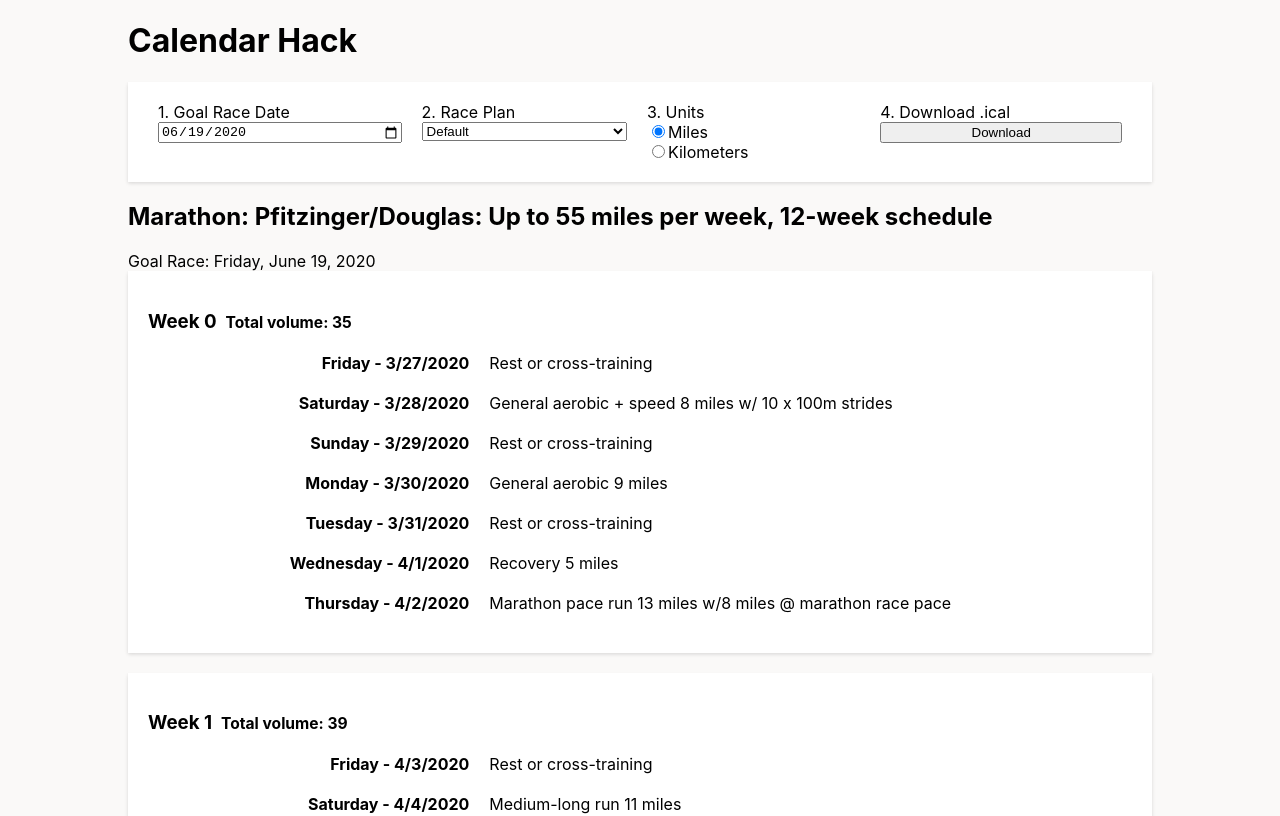
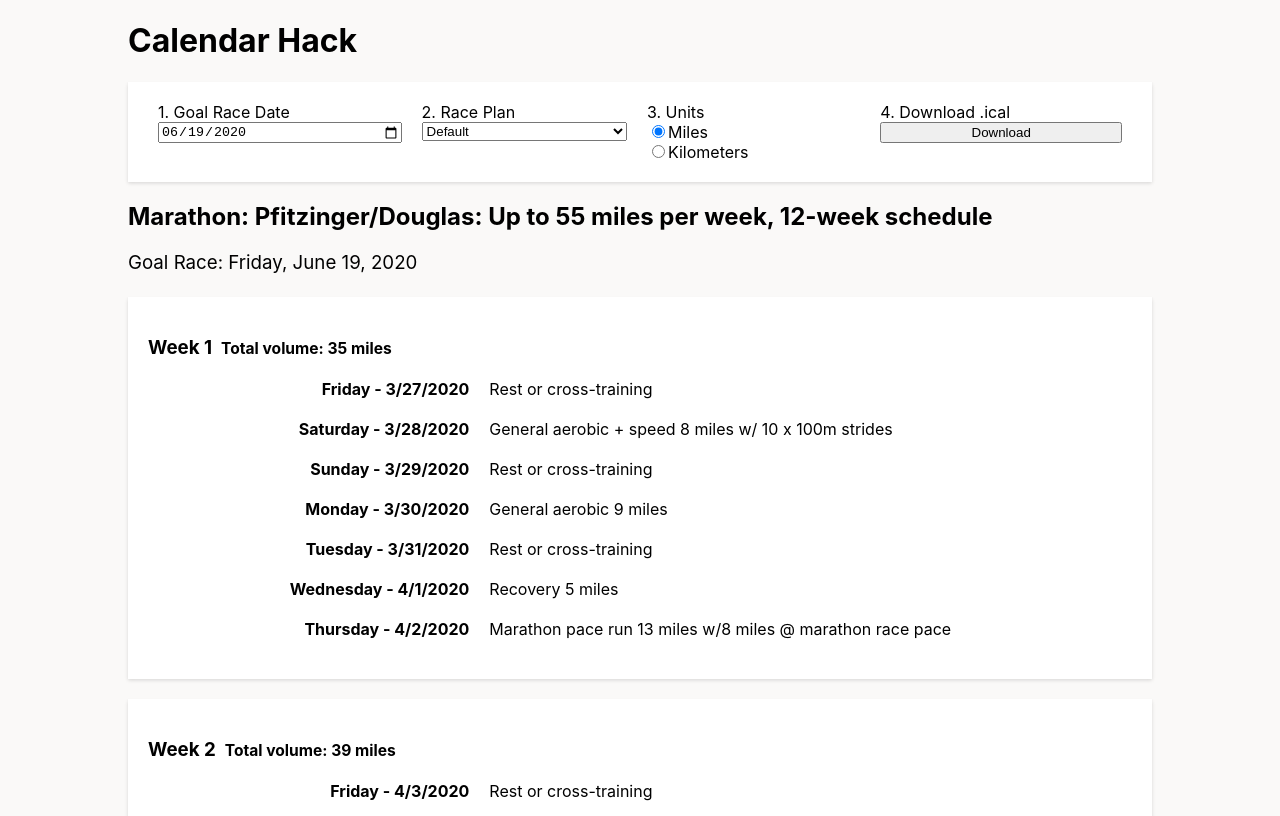
Before and after one commit to hoovercj/time-to-run, a React (Create React App) app: page / in a window 1280 px wide. Shown: the top 816 px of the page. Built offline with nearby package versions, Linux system fonts and the light colour scheme.

Commit message:
Format weekly volume + code/UI cleanup

```diff
--- a/src/components/Plan.css
+++ b/src/components/Plan.css
@@ -15,6 +15,11 @@
   margin: 20px 0;
 }
 
+.goal-race {
+  margin-bottom: 1.25em;
+  font-size: 1.17em;
+}
+
 @media (max-width: 800px) {
   .workout {
     display: block;
--- a/src/components/Plan.tsx
+++ b/src/components/Plan.tsx
@@ -2,14 +2,25 @@
 
 import "./Plan.css";
 
-import { ScheduledPlan, ScheduledWorkout } from "../lib/workout";
-import { chunkArray, getLongDateString, getDayOfWeekString, getShortDateString } from "../lib/utils";
-import { formatWorkout } from "../lib/formatter";
+import { ScheduledPlan, ScheduledWorkout, Units } from "../lib/workout";
+import {
+  chunkArray,
+  getLongDateString,
+  getDayOfWeekString,
+  getShortDateString,
+  scaleNumber
+} from "../lib/utils";
+import { formatWorkoutFromTemplate } from "../lib/formatter";
 import { Card } from "./Card";
 
 export interface PlanProps {
-  plan: ScheduledPlan
+  plan: ScheduledPlan;
 }
+
+// TODO: units are being duplicated throughout the tree
+// Currently this is fine because they are always the same,
+// but they could theoretically become out of sync. Normalize
+// handling of units to eliminate this risk
 
 export function Plan({ plan }: PlanProps) {
   const { workouts, goalDate, title } = plan;
@@ -18,8 +29,15 @@
   return (
     <div>
       <h2>{title}</h2>
-      <div>Goal Race: {getLongDateString(goalDate)}</div>
-      {weeks.map((week, index) => Week({ workouts: week, index: index }))}
+      <div className="goal-race">Goal Race: {getLongDateString(goalDate)}</div>
+      {weeks.map((week, index) => (
+        <Week
+          key={index}
+          workouts={week}
+          index={index}
+          displayUnits={plan.displayUnits}
+        />
+      ))}
     </div>
   );
 }
@@ -27,15 +45,25 @@
 export interface WeekProps {
   index: number;
   workouts: ScheduledWorkout[];
+  displayUnits: Units;
 }
 
-export function Week({ workouts, index }: WeekProps) {
-  const volume = workouts.reduce((total, workout) => total + workout.totalDistance, 0)
+export function Week({ workouts, index, displayUnits }: WeekProps) {
+  const volume = workouts.reduce(
+    (total, { totalDistance, units, displayUnits }) =>
+      total + scaleNumber(totalDistance, units, displayUnits),
+    0
+  );
 
   return (
     <Card>
-        <h3>Week {index}&nbsp;&nbsp;<small>Total volume: {volume}</small></h3>
-        {workouts.map(workout => Workout({ workout: workout }))}
+      <h3>
+        Week {index + 1}&nbsp;&nbsp;
+        <small>
+          Total volume: {Math.round(volume).toString(10)} {displayUnits}
+        </small>
+      </h3>
+      {workouts.map((workout, index) => <Workout key={index} workout={workout} />)}
     </Card>
   );
 }
@@ -45,11 +73,15 @@
 }
 
 export function Workout({ workout }: WorkoutProps) {
-  const { description, date, inputUnits, outputUnits } = workout;
+  const { description, date, units, displayUnits } = workout;
   return (
     <div className="workout">
-      <div className="date">{getDayOfWeekString(date)} - {getShortDateString(date)}</div>
-      <div className="description">{formatWorkout(description, inputUnits, outputUnits)}</div>
+      <div className="date">
+        {getDayOfWeekString(date)} - {getShortDateString(date)}
+      </div>
+      <div className="description">
+        {formatWorkoutFromTemplate(description, units, displayUnits)}
+      </div>
     </div>
   );
 }
--- a/src/lib/formatter.ts
+++ b/src/lib/formatter.ts
@@ -1,6 +1,7 @@
 import { Units } from "./workout";
+import { scaleNumber } from "./utils";
 
-export const formatWorkout = (template: string, inputUnits: Units = Units.miles, outputUnits: Units = inputUnits): string => {
+export const formatWorkoutFromTemplate = (template: string, inputUnits: Units = Units.miles, outputUnits: Units = inputUnits): string => {
     const replacer = (match: string, number: string, _2: string, _3: string, _4: string, units: string, offset: number, string: string): string => {
         if (!match) {
             return string;
@@ -8,9 +9,9 @@
 
         let replacement = "";
 
-        replacement += formatNumber(number, inputUnits, outputUnits);
+        replacement += formatNumberTemplate(number, inputUnits, outputUnits);
 
-        replacement += formatUnits(units, outputUnits);
+        replacement += formatUnitsTemplate(units, outputUnits);
 
         return replacement.trim();
     }
@@ -33,17 +34,7 @@
     "miles": "mi",
 }
 
-const getScaleFactor = (inputUnits: Units, outputUnits: Units): number => {
-    if (inputUnits === outputUnits) {
-        return 1;
-    } else if (outputUnits === Units.kilometers) {
-        return 1.60934;
-    } else {
-        return 0.621371;
-    }
-}
-
-const formatNumber = (input: string, inputUnits: Units, outputUnits: Units): string => {
+const formatNumberTemplate = (input: string, inputUnits: Units, outputUnits: Units): string => {
     if (!input) {
         return "";
     }
@@ -54,11 +45,11 @@
     }
 
     // If the units are different, scale then round
-    const scaledInput = parseFloat(input) * getScaleFactor(inputUnits, outputUnits);
+    const scaledInput = scaleNumber(parseFloat(input), inputUnits, outputUnits);
     return Math.round(scaledInput).toString(10);
 }
 
-const formatUnits = (input: string, outputUnits: Units) => {
+const formatUnitsTemplate = (input: string, outputUnits: Units) => {
     if (input === "D") {
         return " " + LONG_UNITS[outputUnits];
     } else if (input === "d") {
--- a/src/lib/utils.ts
+++ b/src/lib/utils.ts
@@ -9,34 +9,53 @@
   return chunks;
 }
 
+export function getScaleFactor(inputUnits: Units, outputUnits: Units): number {
+  if (inputUnits === outputUnits) {
+      return 1;
+  } else if (outputUnits === Units.kilometers) {
+      return 1.60934;
+  } else {
+      return 0.621371;
+  }
+}
+
+export function scaleNumber(input: number, inputUnits: Units, outputUnits: Units): number {
+  if (inputUnits === outputUnits) {
+    return input;
+  } else {
+    return input * getScaleFactor(inputUnits, outputUnits);
+  }
+}
+
 export function addDays(date: Date, days: number): Date {
   const newDate = new Date(date);
   newDate.setDate(newDate.getDate() + days);
   return newDate;
 }
 
-export function schedulePlan(plan: Plan, goalDate: Date, outputUnits: Units): ScheduledPlan {
-  const scheduledWorkouts = scheduleWorkouts(plan.workouts, goalDate, plan.units, outputUnits);
+export function schedulePlan(plan: Plan, goalDate: Date, displayUnits: Units): ScheduledPlan {
+  const scheduledWorkouts = scheduleWorkouts(plan.workouts, goalDate, plan.units, displayUnits);
   return {
     ...plan,
     goalDate,
     workouts: scheduledWorkouts,
-
+    displayUnits: displayUnits,
   };
 }
 
 export function scheduleWorkouts(
   workouts: Workout[],
   goalDate: Date,
-  inputUnits: Units,
-  outputUnits: Units,
+  units: Units,
+  displayUnits: Units,
 ): ScheduledWorkout[] {
   return workouts.map((workout, index) => {
     return {
       ...workout,
+      // TODO: this is incorrect. Fix and add unit tests
       date: addDays(goalDate, -1 * (workouts.length - index)),
-      inputUnits,
-      outputUnits,
+      units: units,
+      displayUnits,
     };
   });
 }
--- a/src/lib/workout.ts
+++ b/src/lib/workout.ts
@@ -19,10 +19,11 @@
 export interface ScheduledPlan extends Plan {
     goalDate: Date;
     workouts: ScheduledWorkout[];
+    displayUnits: Units;
 }
 
 export interface ScheduledWorkout extends Workout {
     date: Date;
-    inputUnits: Units;
-    outputUnits: Units;
+    units: Units;
+    displayUnits: Units;
 }
```
Also changed, not shown: 1 other file (tests, documents, lock files or other folders).
